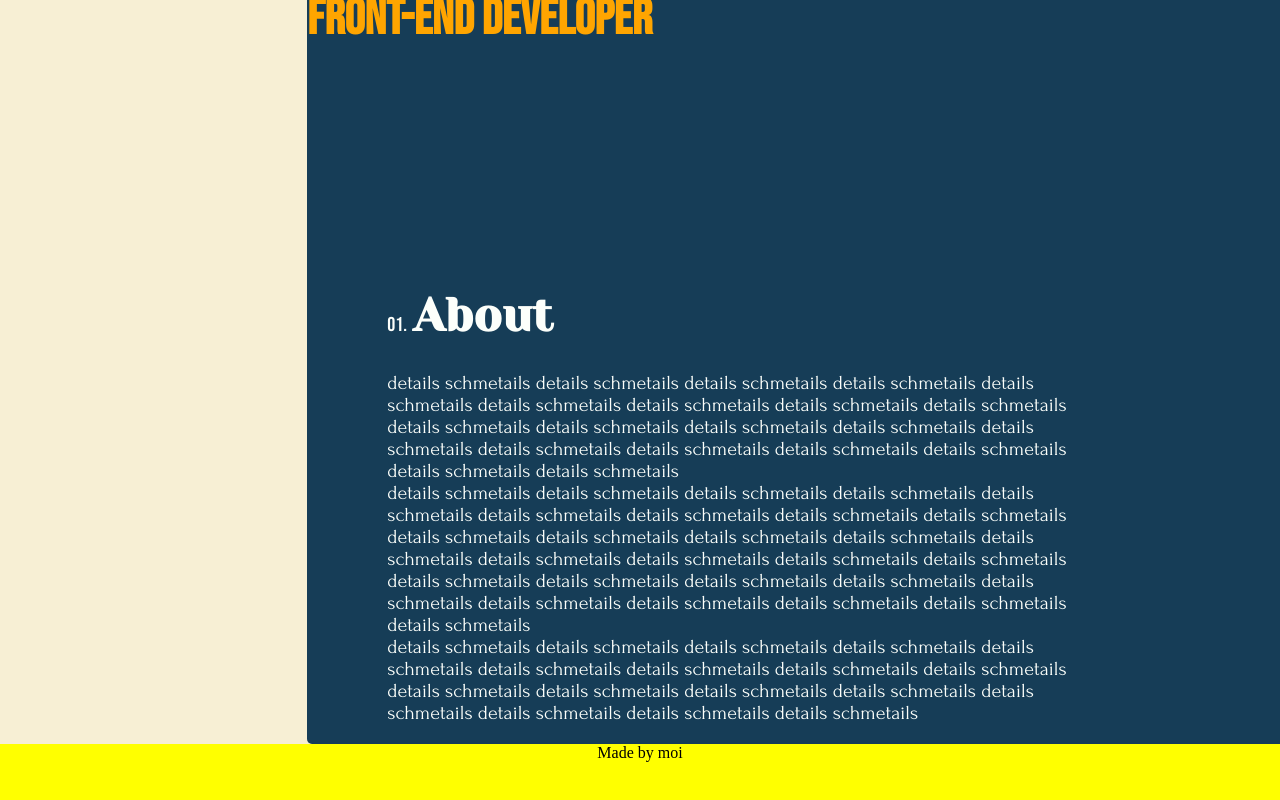
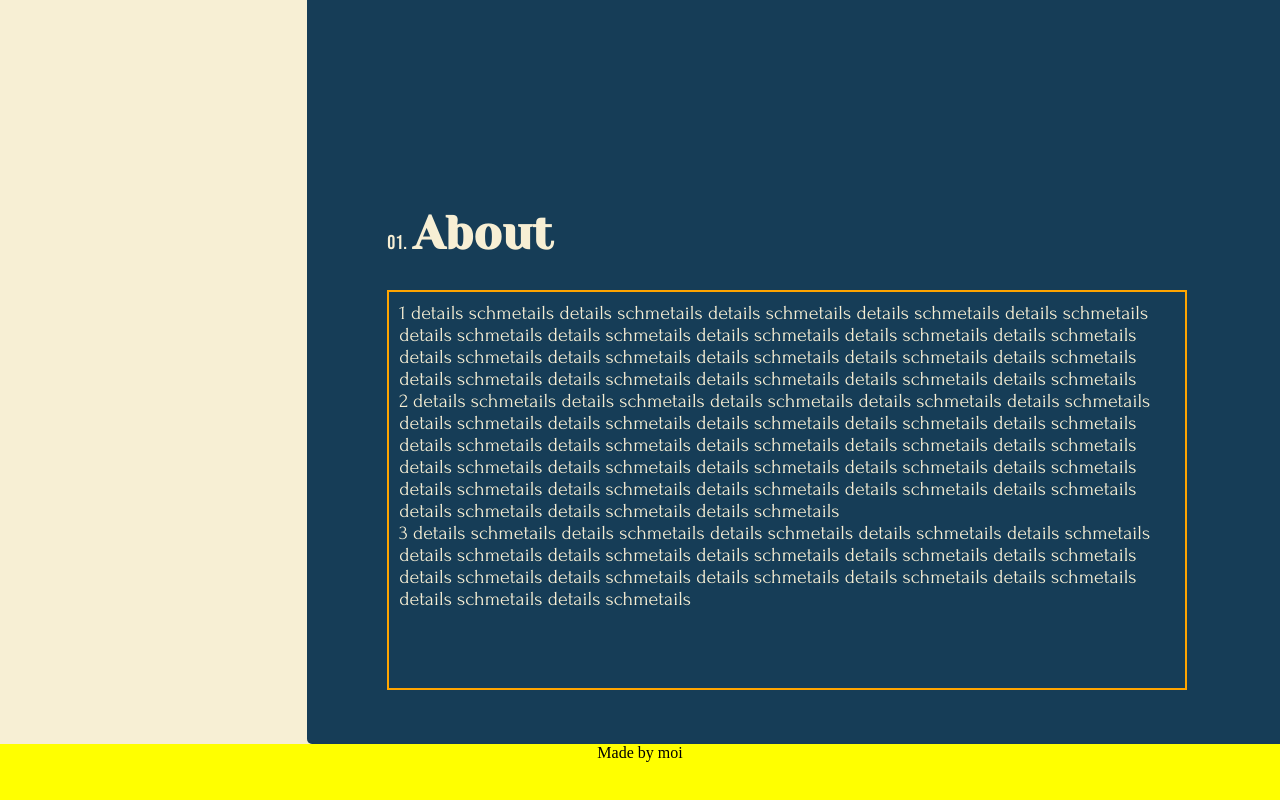
Before and after one commit to cynthem/portfolio, a React app: page / in a window 1280 px wide. Shown: the part 576-1376 px from the top of the page. Built offline with nearby package versions, Linux system fonts and the light colour scheme; the HTML template or start-up script is replaced by a standard one.

Commit message:
Add paragraph numbers for tracking

```diff
--- a/src/components/about/Intro.tsx
+++ b/src/components/about/Intro.tsx
@@ -8,9 +8,9 @@ function Intro() {
                 <h2>About</h2>
             </div>
             <div className='intro-details'>
-                <p>details schmetails details schmetails details schmetails details schmetails details schmetails details schmetails details schmetails details schmetails details schmetails details schmetails details schmetails details schmetails details schmetails details schmetails details schmetails details schmetails details schmetails details schmetails details schmetails details schmetails</p>
-                <p>details schmetails details schmetails details schmetails details schmetails details schmetails details schmetails details schmetails details schmetails details schmetails details schmetails details schmetails details schmetails details schmetails details schmetails details schmetails details schmetails details schmetails details schmetails details schmetails details schmetails details schmetails details schmetails details schmetails details schmetails details schmetails details schmetails details schmetails details schmetails</p>
-                <p>details schmetails details schmetails details schmetails details schmetails details schmetails details schmetails details schmetails details schmetails details schmetails details schmetails details schmetails details schmetails details schmetails details schmetails details schmetails details schmetails details schmetails</p>
+                <p>1 details schmetails details schmetails details schmetails details schmetails details schmetails details schmetails details schmetails details schmetails details schmetails details schmetails details schmetails details schmetails details schmetails details schmetails details schmetails details schmetails details schmetails details schmetails details schmetails details schmetails</p>
+                <p>2 details schmetails details schmetails details schmetails details schmetails details schmetails details schmetails details schmetails details schmetails details schmetails details schmetails details schmetails details schmetails details schmetails details schmetails details schmetails details schmetails details schmetails details schmetails details schmetails details schmetails details schmetails details schmetails details schmetails details schmetails details schmetails details schmetails details schmetails details schmetails</p>
+                <p>3 details schmetails details schmetails details schmetails details schmetails details schmetails details schmetails details schmetails details schmetails details schmetails details schmetails details schmetails details schmetails details schmetails details schmetails details schmetails details schmetails details schmetails</p>
             </div>
         </div>
     );
--- a/src/sass/components/_About.scss
+++ b/src/sass/components/_About.scss
@@ -52,6 +52,9 @@
         }
     }
     .job-title {
+        position: absolute;
+        left: 460px;
+        top: 460px;
         > p {
             font-family: $font-forum;
             font-size: 20px;
@@ -66,17 +69,18 @@
 }
 
 .intro {
+    margin-left: 80px;
     .about-header {
-        margin-left: 80px;
         margin-bottom: 30px;
-        @include section-header($color-white);
+        @include section-header($color-beige);
     }
     .intro-details {
         font-family: $font-forum;
         font-size: 20px;
-        background-color: $color-navy;
-        color: $color-white;
-        width: 700px;
-        margin: 0 80px;
+        color: $color-beige;
+        width: 800px;
+        height: 400px;
+        border: 2px solid $color-orange;
+        padding: 10px;
     }
 }
```
Also changed, not shown: 1 other file (tests, documents, lock files or other folders).
